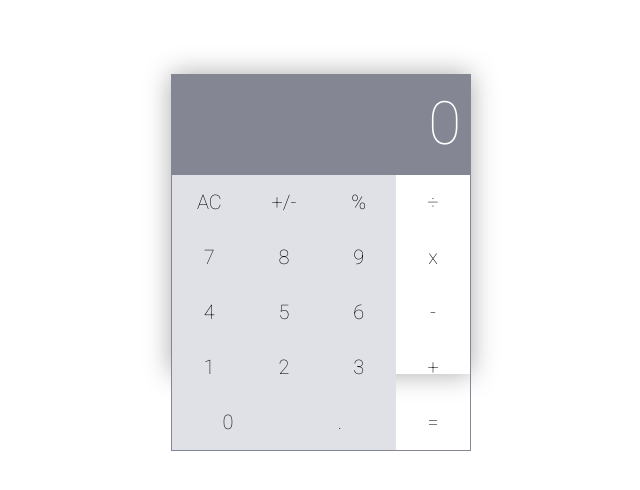
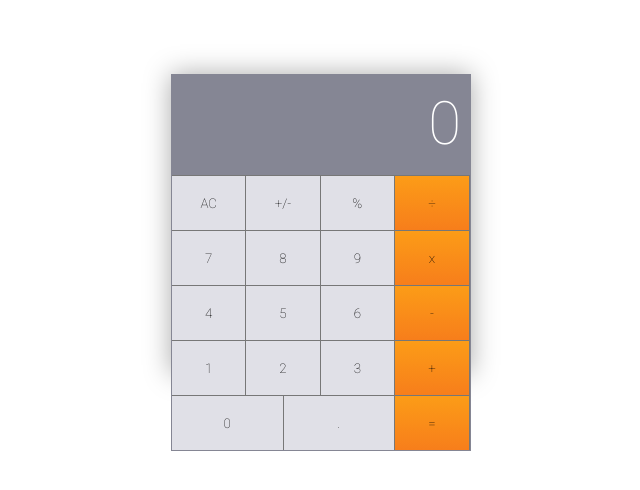
Before and after one commit to mmatongo/math-magicians, a React (Create React App) app: page / in a window 1280 px wide. Shown: the part 184-674 px from the top of the page, without its empty margins (319-959 px from the left). Built offline with nearby package versions, Linux system fonts and the light colour scheme.

Commit message:
convert from div to button

```diff
--- a/src/components/CalcButton.js
+++ b/src/components/CalcButton.js
@@ -10,7 +10,7 @@ class CalcButton extends React.Component {
   render() {
     const { text } = this.props;
     return (
-      <div className="calc-buttons">{text}</div>
+      <button type="button" className="calc-buttons">{text}</button>
     );
   }
 }
```
